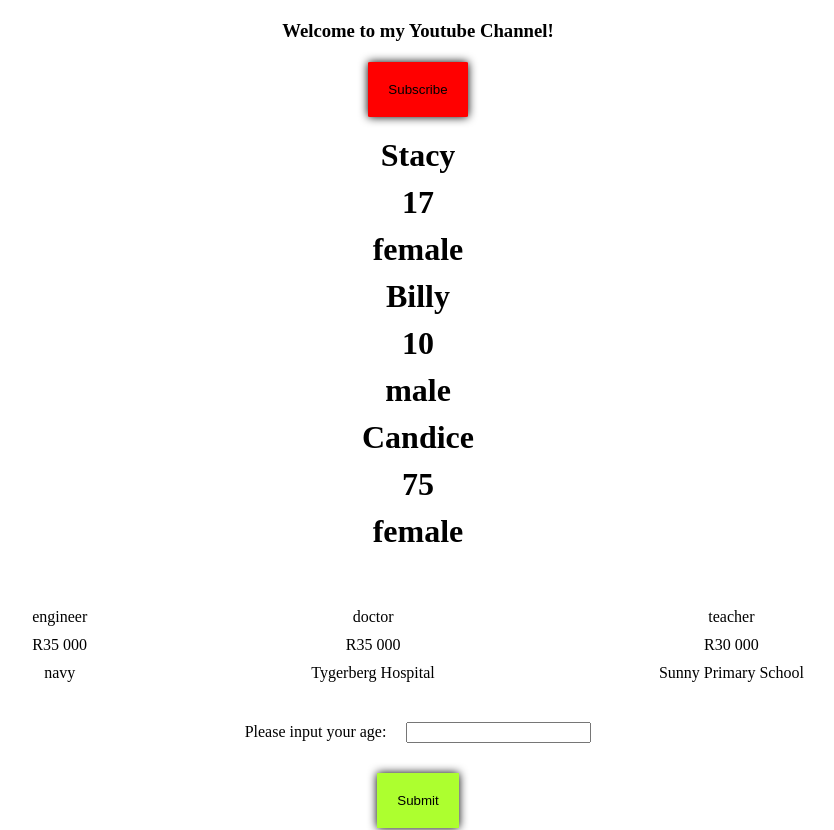
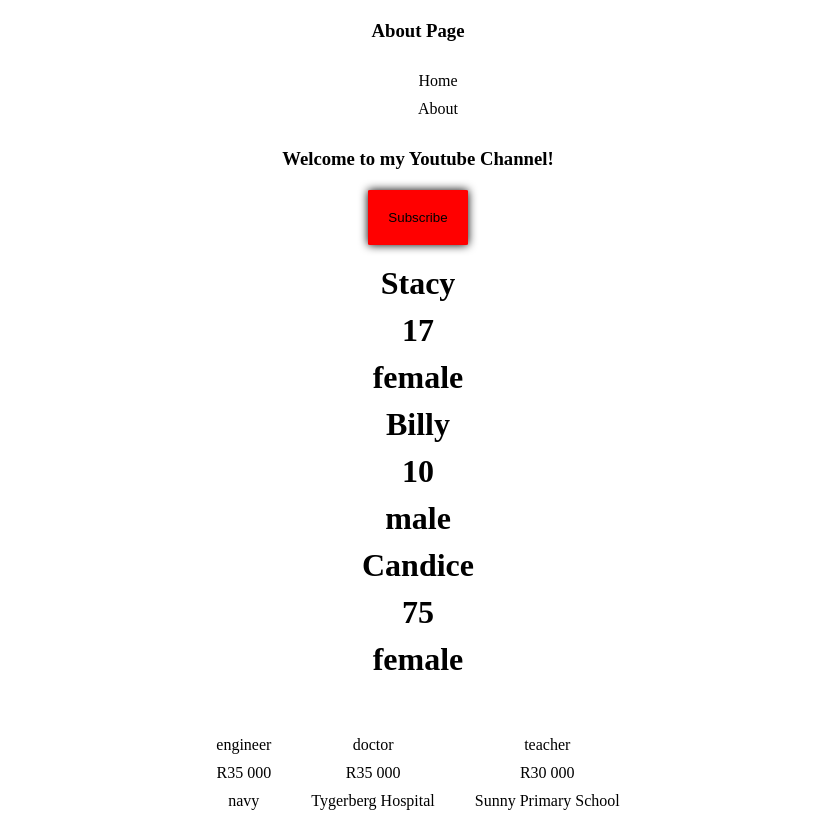
Before and after one commit to LusandaTsilana/React-JS-Tutorial, a React (Create React App) app: page /About in a window 1280 px wide. Shown: the top 830 px of the page, without its empty margins (222-1056 px from the left). Built offline with nearby package versions, Linux system fonts and the light colour scheme.

Commit message:
router dom & fetching data from API

```diff
--- a/package.json
+++ b/package.json
@@ -10,6 +10,7 @@
     "axios": "^1.5.1",
     "react": "^18.2.0",
     "react-dom": "^18.2.0",
+    "react-router-dom": "^6.16.0",
     "react-scripts": "5.0.1",
     "web-vitals": "^2.1.4"
   },
--- a/src/App.css
+++ b/src/App.css
@@ -14,7 +14,7 @@
 
 .employee {
   display: flex;
-  justify-content: space-evenly;
+  justify-content: center;
   align-items: center;
 }
 
@@ -51,9 +51,14 @@
   height: 480px;
 }
 
-.App-logo {
-  height: 40vmin;
-  pointer-events: none;
+nav li {
+  list-style: none;
+}
+
+.nav-list {
+  display: flex;
+  flex-direction: row;
+  justify-content: center;
 }
 
 @media (prefers-reduced-motion: no-preference) {
--- a/src/App.js
+++ b/src/App.js
@@ -5,6 +5,10 @@ import {} from "./state.js";
 import myImage from "./clown.jpg";
 import { Task } from "./task.js";
 import Axios from "axios";
+import { BrowserRouter as Router, Routes, Route } from "react-router-dom";
+
+import { Home } from "./pages/Home";
+import { About } from "./pages/About";
 
 import { Section } from "./text";
 
@@ -177,34 +181,41 @@ function App() {
     console.log("page loaded");
   }, []);
 
-  const [excuse, setExcuse] = useState("");
-
-  const party = () => {
-    Axios.get("https://excuser.herokuapp.com/").then((response) => {
-      setExcuse(response.data.excu);
-    });
-  };
-
-  const family = () => {
-    Axios.get("").then((response) => {
-      setExcuse(response.data.excu);
-    });
-  };
-
-  const office = () => {
-    Axios.get("").then((response) => {
-      setExcuse(response.data.excu);
-    });
+  const [createdExcuse, setCreatedExcuse] = useState("");
+  const fetchExcuse = (excuse) => {
+    Axios.get(`https://excuser-three.vercel.app/v1/excuse/${excuse}/`).then(
+      (response) => {
+        setCreatedExcuse(response.data[0].excuse);
+      }
+    );
   };
 
   return (
     <div className="App">
+      {/* under normal circumstance, this app.js will only have the router
+      declarations and paths */}
+
+      <Router>
+        <Routes>
+          <Route path="/" element={<Home />} />
+          <Route path="/About" element={<About />} />
+        </Routes>
+      </Router>
+
+      <nav>
+        <div className="nav-list">
+          <ul>
+            <li href="/">Home</li>
+            <li href="/About">About</li>
+          </ul>
+        </div>
+      </nav>
+
       {title}
       <Button />
       <User name="Stacy" age={17} gender="female" />
       <User name="Billy" age={10} gender="male" />
       <User name="Candice" age={75} gender="female" />
-
       <br />
       <div className="employee">
         <Employee occupation="engineer" salary="R35 000" company="navy" />
@@ -219,20 +230,22 @@ function App() {
           company="Sunny Primary School"
         />
       </div>
-
       {/* Ways of writing conditional statements without using if-else */}
-      <label>Please input your age:</label>
-      <input name="age" type="text" onChange={handleInput}></input>
+      <label>Please complete the below:</label>
+      <input
+        name="age"
+        type="text"
+        placeholder="age"
+        onChange={handleInput}
+      ></input>
       <div onClick={checkAgesystem}>
         <AgeButton />
       </div>
-
       <div className="food">
         {snacks.map((snack, key) => {
           return <Snacks key={key} name={snack.name} type={snack.type} />;
         })}
       </div>
-
       <div className="planets">
         {planets.map((planet, key) => {
           return (
@@ -244,12 +257,10 @@ function App() {
           );
         })}
       </div>
-
       <div>
         {number} <br />
         <button onClick={increaseNumber}>counter</button>
       </div>
-
       <div className="multiples">
         <label>
           Please input a digit
@@ -266,9 +277,7 @@ function App() {
       >
         Peek-Or-Boo
       </button>
-
       <h1 style={{ color: textColor }}>Hey!!</h1>
-
       <button
         onClick={() => {
           setTextColor(textColor === "blue" ? "red" : "blue");
@@ -277,7 +286,6 @@ function App() {
         Click to change color
       </button>
       <br />
-
       <div className="activity">
         <h1>Activity ↓ </h1>
         <button onClick={increase}>Increase</button>
@@ -287,7 +295,6 @@ function App() {
           {count}
         </p>
       </div>
-
       <div className="CRUD">
         <div className="addtask">
           <h2> To do list </h2>
@@ -310,7 +317,6 @@ function App() {
           </div>
         </div>
       </div>
-
       <button
         onClick={() => {
           setshowText(!showText);
@@ -319,19 +325,17 @@ function App() {
         ShowText
       </button>
       {showText && <Section />}
-
       <div>
         <button onClick={catpush}>Cat Fact</button>
         <p> {catFact}</p>
       </div>
-
       <div className="excuses">
         <h1>Generate an excuse</h1>
-        <button onClick={party}>Party</button>
-        <button onClick={family}>Family</button>
-        <button onClick={office}>Office</button>
+        <button onClick={() => fetchExcuse("party")}>Party</button>
+        <button onClick={() => fetchExcuse("family")}>Family</button>
+        <button onClick={() => fetchExcuse("office")}>Office</button>
 
-        <p>{excuse}</p>
+        <p>{createdExcuse}</p>
       </div>
     </div>
   );
--- /dev/null
+++ b/src/pages/About.js
@@ -0,0 +1,3 @@
+export const About = () => {
+  return <h3>About Page</h3>;
+};
--- /dev/null
+++ b/src/pages/Home.js
@@ -0,0 +1,3 @@
+export const Home = () => {
+  return <h3>Home page</h3>;
+};
```
Also changed, not shown: 1 other file (tests, documents, lock files or other folders).
